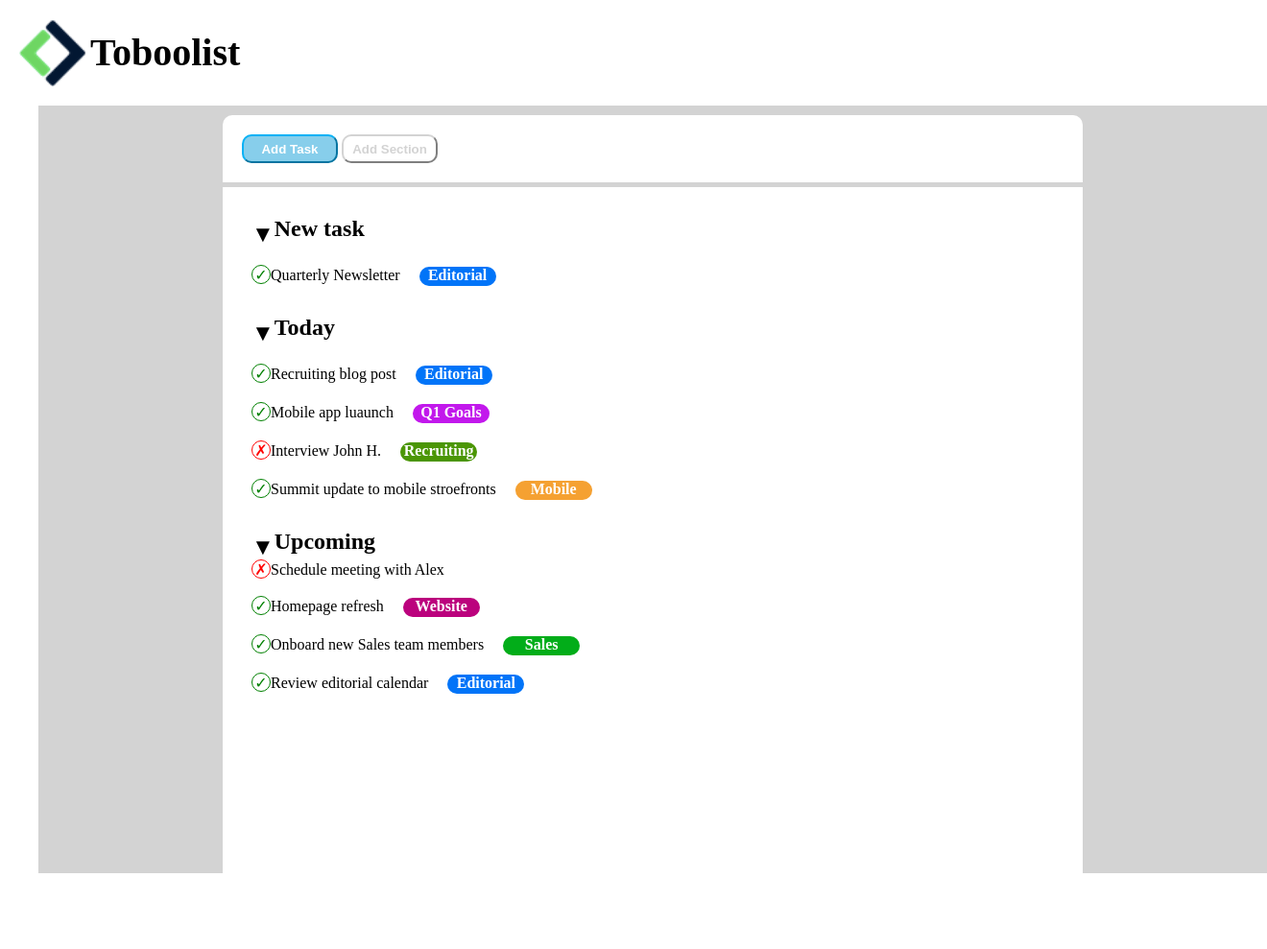
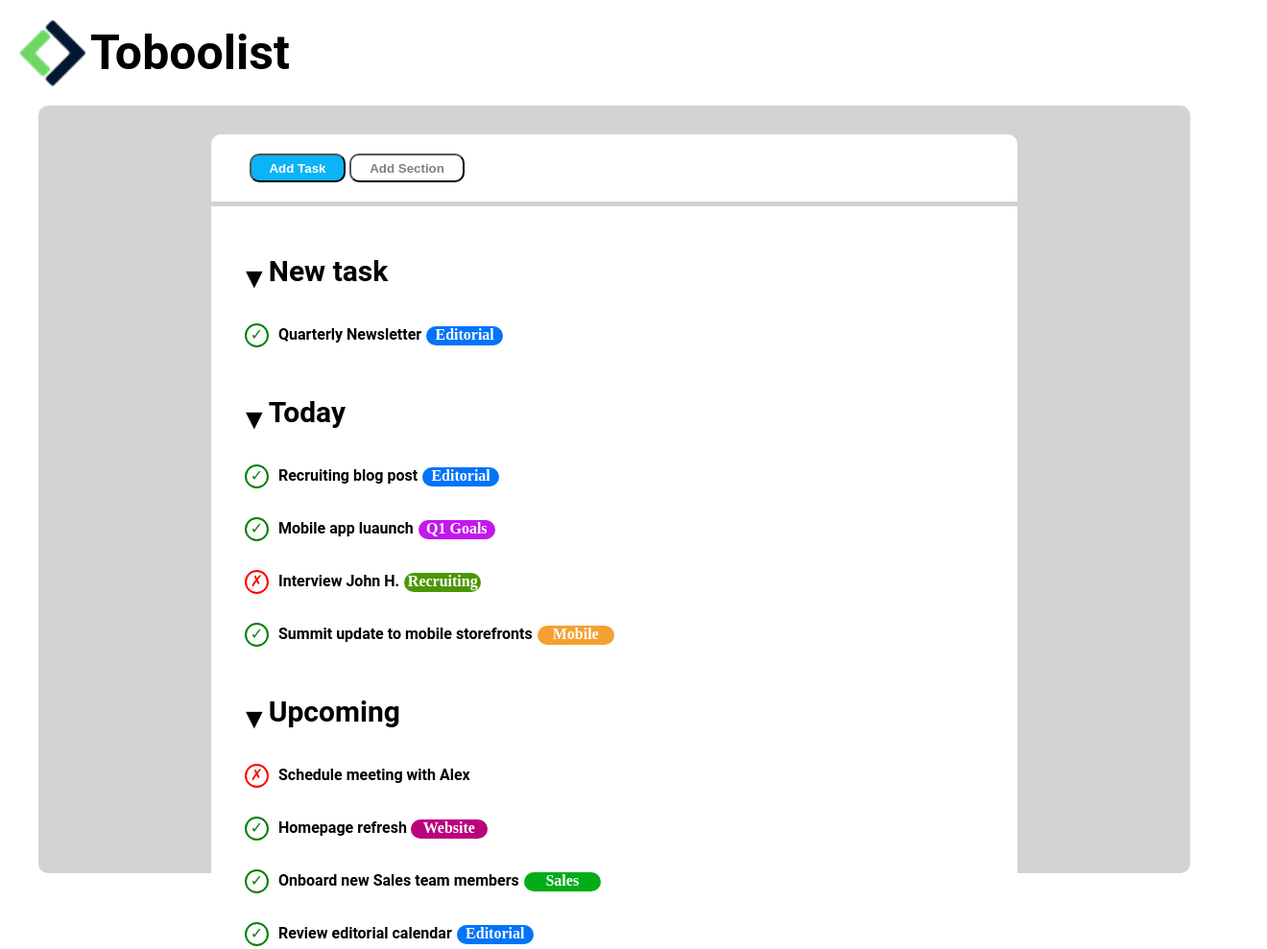
Before and after one commit to SalvatoreBrancato/html-css-toboolist, a plain HTML site: page index.html in a window 1280 px wide. Shown: the whole page at 96% size, 1320 px wide, since content can reach past the window. Drawn offline with Linux system fonts and the light colour scheme.

Commit message:
struttura_definitiva

```diff
--- a/css/style.css
+++ b/css/style.css
@@ -15,17 +15,38 @@ header{
 
 h1{
     display: inline-block;
-    font-size: 40px;
+    font-family: 'Roboto', sans-serif;
+    font-size: 50px;
     font-weight: bold;
     vertical-align: middle;
     line-height: 70px;
 }
 
+h2{
+    font-size: 30px;
+    font-family: 'Roboto', sans-serif;
+    margin-left: 30px;
+    padding-top: 50px;
+    vertical-align: sub;
+}
+
+span{
+    font-family: 'Roboto', sans-serif;
+    font-weight: bold;
+}
+
+/* Non riesco a visulizzare l'icona usando questa propietà
+    h2::before{
+    font-size: 10px;
+    content: \2950;
+} */
+
 .container1{
     background-color: lightgray;
     height: 100vh;
-    width: 100vw;
-    padding-top: 10px;
+    width: 100%;
+    padding-top: 30px;
+    border-radius: 10px;
 }
 
 .container2{
@@ -45,60 +66,60 @@ h1{
     background-color: white;
     margin: auto;
     margin-top: 5px;
+    border-bottom-left-radius: 5px;
+    border: bottom right radius 5px; ;
 }
 
 .bt1{
-    background-color: skyblue;
+    background-color: rgb(12, 179, 245);
     border-radius: 10px;
     color: white;
     font-weight: bold;
-    border-color: rgb(5, 177, 245);
+    border-color:none;
     height: 30px;
     width: 100px;
     margin-top: 20px;
-    margin-left: 20px;
+    margin-left: 40px;
 }
 
 .bt2{
     background-color: white;
     border-radius: 10px;
-    color: lightgray;
+    color: grey;
     font-weight: bold;
-    border-color: lightgray;
+    border-color: none;
     height: 30px;
-    width: 100px;
+    width: 120px;
 }
 
 .symbol{
     vertical-align:sub ;
 }
 
-h2{
-    margin-left: 30px;
-    padding-top: 30px;
-    vertical-align: sub;
-}
-
 .check{
     border-radius: 50%;
-    border: 1px solid green;
-    width: 20px;
-    height: 20px;
-    margin-left: 30px;
+    border: 2px solid green;
+    width: 25px;
+    height: 25px;
     text-align: center;
     color: green;
     display: inline-block;
+    margin-right: 10px;
+    margin-left: 35px;
+    margin-top: 30px;
 }
 
 .checknone{
     border-radius: 50%;
-    border: 1px solid red;
-    width: 20px;
-    height: 20px;
-    margin-left: 30px;
+    border: 2px solid red;
+    width: 25px;
+    height: 25px;
     text-align: center;
     color: red;
     display: inline-block;
+    margin-right: 10px;
+    margin-left: 35px;
+    margin-top: 30px;
 }
 
 .categoria1{
@@ -110,7 +131,7 @@ h2{
     height: 20px;
     width: 80px;
     margin-top: 20px;
-    margin-left: 20px;
+    margin-left: 5px;
     display: inline-block;
     text-align: center;
 }
@@ -124,7 +145,7 @@ h2{
     height: 20px;
     width: 80px;
     margin-top: 20px;
-    margin-left: 20px;
+    margin-left: 5px;
     display: inline-block;
     text-align: center;
 }
@@ -138,7 +159,7 @@ h2{
     height: 20px;
     width: 80px;
     margin-top: 20px;
-    margin-left: 20px;
+    margin-left: 5px;
     display: inline-block;
     text-align: center;
 }
@@ -152,7 +173,7 @@ h2{
     height: 20px;
     width: 80px;
     margin-top: 20px;
-    margin-left: 20px;
+    margin-left: 5px;
     display: inline-block;
     text-align: center;
 }
@@ -166,7 +187,7 @@ h2{
     height: 20px;
     width: 80px;
     margin-top: 20px;
-    margin-left: 20px;
+    margin-left: 4px;
     display: inline-block;
     text-align: center;
 }
@@ -180,7 +201,7 @@ h2{
     height: 20px;
     width: 80px;
     margin-top: 20px;
-    margin-left: 20px;
+    margin-left: 5px;
     display: inline-block;
     text-align: center;
 }
--- a/index.html
+++ b/index.html
@@ -1,5 +1,5 @@
 <!DOCTYPE html>
-<html lang="en">
+<html lang="it">
 <head>
     <meta charset="UTF-8">
     <meta http-equiv="X-UA-Compatible" content="IE=edge">
@@ -13,6 +13,7 @@
             <h1>Toboolist</h1>
     <header>
         <div class="container1">
+            <!-- tasti funzione -->
             <nav>
                 <div class="container2">
                     <input class="bt1" type="button" value="Add Task">
@@ -21,17 +22,20 @@
             </nav>
             <main>
                 <div class="container3">
+                    <!-- categoria new task -->
                     <section>
-                        <h2><span class="symbol">&#9660</span>New task</h2>
+                         <h2><span class="symbol">&#9660</span>New task</h2>
                         <div class="check">&#10003;</div><span>Quarterly Newsletter</span><div class="categoria1">Editorial</div>
                     </section>
+                    <!-- categoria today -->
                     <section>
                         <h2><span class="symbol">&#9660</span>Today</h2>
                         <div class="check">&#10003;</div><span>Recruiting blog post</span><div class="categoria1">Editorial</div><br>
                         <div class="check">&#10003;</div><span>Mobile app luaunch</span><div class="categoria2">Q1 Goals</div><br>
                         <div class="checknone">&#10007;</div><span>Interview John H.</span><div class="categoria3">Recruiting</div><br>
-                        <div class="check">&#10003;</div><span>Summit update to mobile stroefronts</span><div class="categoria4">Mobile</div><br>
+                        <div class="check">&#10003;</div><span>Summit update to mobile storefronts</span><div class="categoria4">Mobile</div><br>
                     </section>
+                    <!-- categoria upcoming -->
                     <section>
                         <h2><span class="symbol">&#9660</span>Upcoming</h2>
                         <div class="checknone">&#10007;</div><span>Schedule meeting with Alex</span><br>
```
